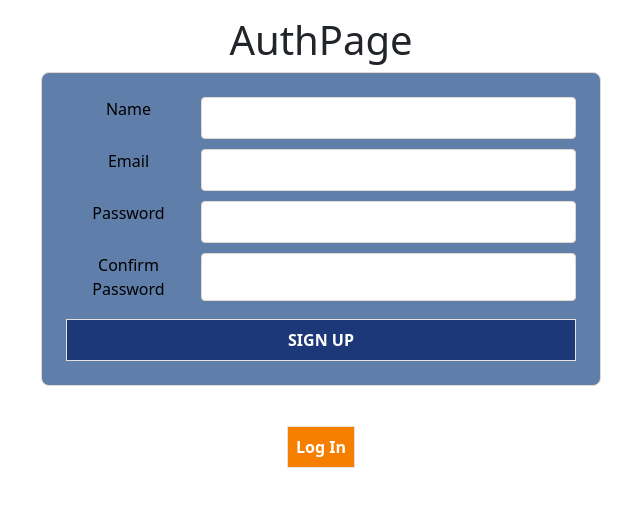
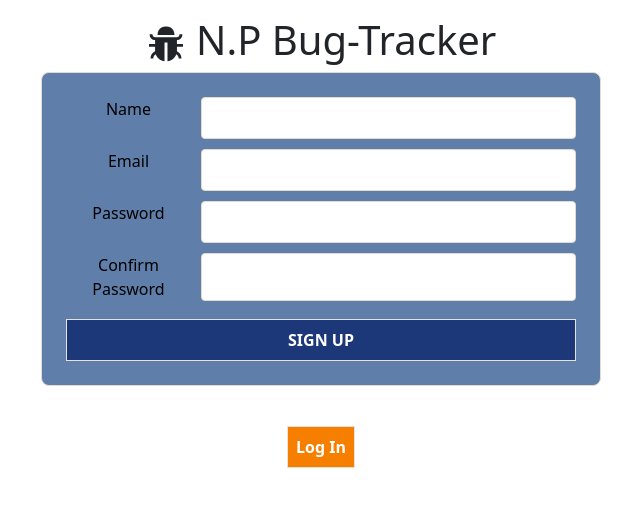
Before and after one commit to JustTheNorm/Bug-Tracker, a React (Create React App) app: page /home in a window 1280 px wide. Shown: the top 506 px of the page, without its empty margins (319-959 px from the left). Built offline with nearby package versions, Linux system fonts and the light colour scheme.

Commit message:
added heading to auth page

```diff
--- a/src/pages/AuthPage.js
+++ b/src/pages/AuthPage.js
@@ -1,6 +1,7 @@
 import SignUpForm from "../components/SignUpForm"
 import LoginForm from "../components/LoginForm"
 import { useState } from "react";
+import {AiFillBug} from "react-icons/ai"
 import "./Authpage.css"
 
 const AuthPage = ({setUser}) => {
@@ -12,7 +13,7 @@ const AuthPage = ({setUser}) => {
 
     return(
         <div className="auth">
-            <h1>AuthPage</h1>
+            <h1><AiFillBug className='bug-icon'/> N.P Bug-Tracker</h1>
             {showSignUp ? <SignUpForm setUser={setUser} /> : <LoginForm setUser={setUser}/>}
 
             <button onClick={() => setShowSignUp(!showSignUp)}>
--- a/src/pages/Dashboard.css
+++ b/src/pages/Dashboard.css
@@ -6,4 +6,9 @@
     grid-template-columns: repeat(3, 3fr);
     /* align-items: center; */
     justify-content: center;
+
 }
+
+.dashboard-container{
+    /* background-color: #5; */
+}
```
